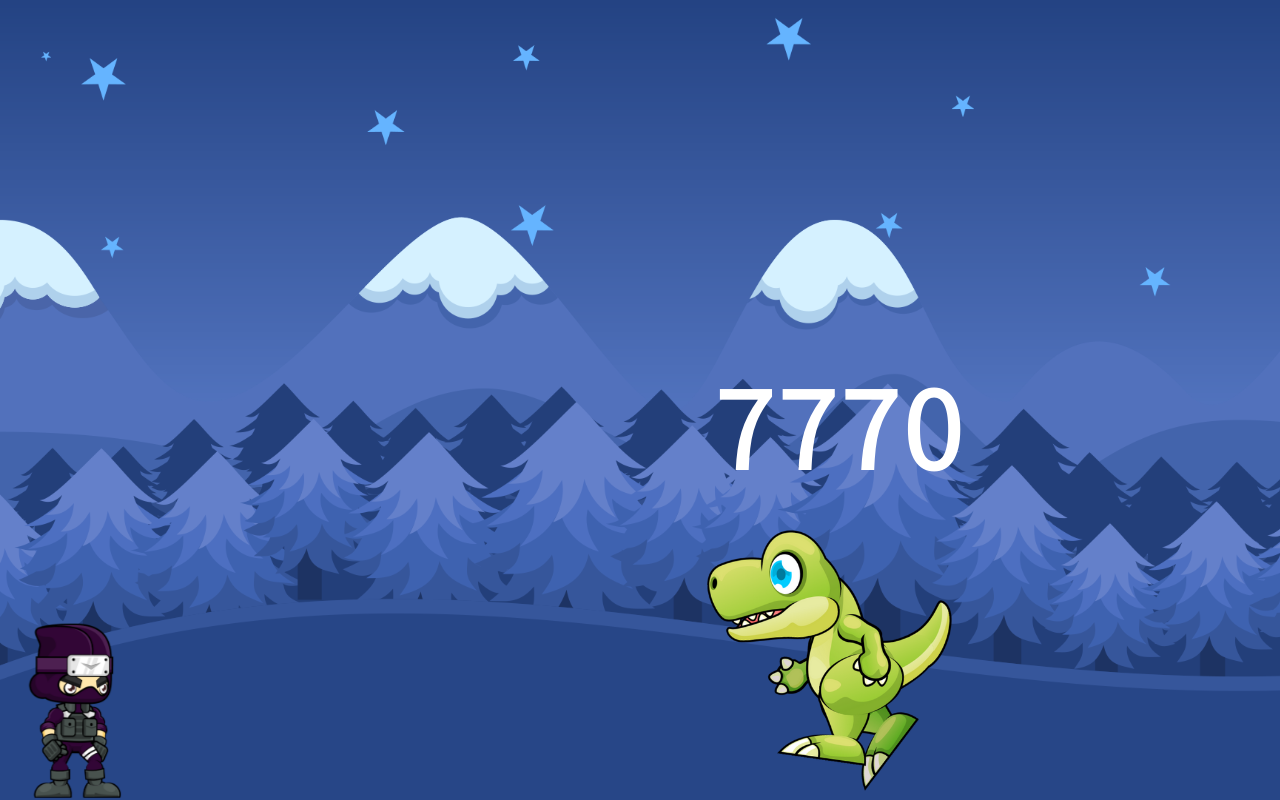
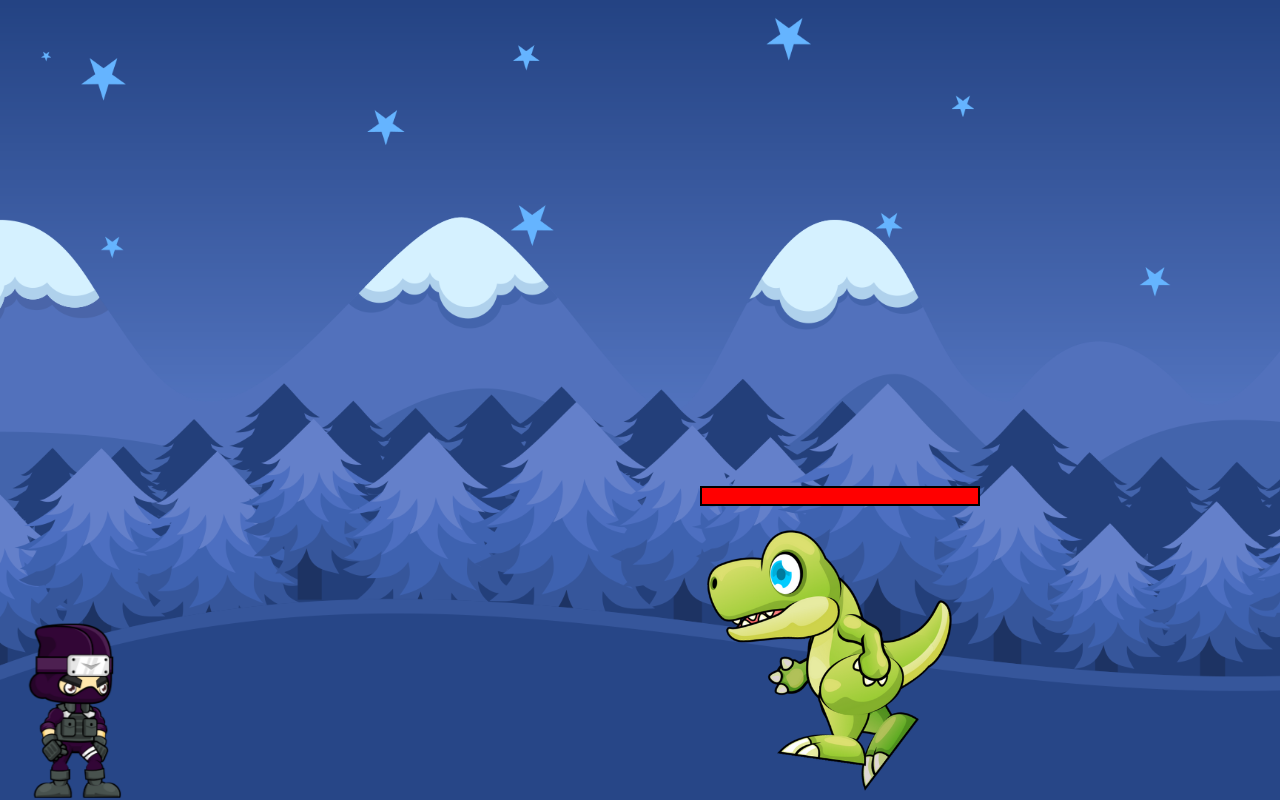
Before and after one commit to bell-ho/web-game, a website: page index.html in a window 1280 px wide. Drawn offline with Linux system fonts and the light colour scheme.

Commit message:
몬스터 체력 프로그레스바

```diff
--- a/css/game.css
+++ b/css/game.css
@@ -145,6 +145,15 @@
     width: 100%;
     font-size: 110px;
     color: #fff;
-    text-align: center;
+    height: 20px;
+    border: 2px solid black;
     transform: translateY(-100%);
 }
+
+.monster_box .hp span {
+    display: block;
+    width: 100%;
+    height: 100%;
+    background: red;
+    transition: width .3s linear;
+}
--- a/js/monster.js
+++ b/js/monster.js
@@ -8,13 +8,16 @@ class Monster {
     this.hpNode = document.createElement('div');
     this.hpNode.className = 'hp';
     this.hpValue = hp;
-    this.hpTextNode = document.createTextNode(this.hpValue);
+    this.defaultHpValue = hp;
+    this.hpInner = document.createElement('span');
     this.positionX = positionX;
+    this.progress = 0;
+
     this.init();
   }
 
   init() {
-    this.hpNode.appendChild(this.hpTextNode);
+    this.hpNode.appendChild(this.hpInner);
     this.el.appendChild(this.hpNode);
     this.el.appendChild(this.elChildren);
     this.parentNode.appendChild(this.el);
@@ -32,7 +35,8 @@ class Monster {
 
   updateHp(index) {
     this.hpValue = Math.max(0, this.hpValue - hero.attackDamage);
-    this.el.children[0].innerText = this.hpValue;
+    this.progress = (this.hpValue / this.defaultHpValue) * 100;
+    this.el.children[0].children[0].style.width = this.progress + '%';
 
     if (this.hpValue === 0) {
       this.dead(index);
@@ -43,6 +47,5 @@ class Monster {
     this.el.classList.add('remove');
     setTimeout(() => this.el.remove(), 200);
     allMonsterComProp.arr.splice(index, 1);
-    console.log(allMonsterComProp.arr);
   }
 }
```
